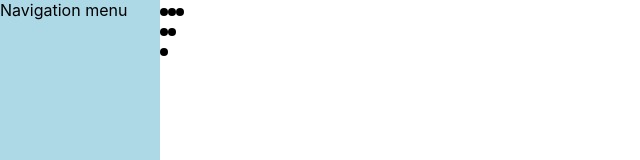
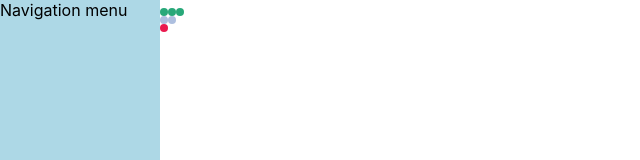
Before and after one commit to Ankook/skilla-calls, a React (Create React App) app in the folder my-app/: page / in a window 1280 px wide. Shown: the top 160 px of the page, without its empty margins (0-640 px from the left). Built offline with nearby package versions, Linux system fonts and the light colour scheme.

Commit message:
creating Evalutaion Dots component

```diff
--- a/my-app/src/components/Ui-Kit/EvaluationDots/EvaluationDots.module.scss
+++ b/my-app/src/components/Ui-Kit/EvaluationDots/EvaluationDots.module.scss
@@ -1 +1,21 @@
 @import "src/styles/main";
+
+.evaluationDots {
+  width: 28px;
+  height: 8px;
+  display: flex;
+  justify-content: flex-start;
+  gap: 2px;
+
+  .excellentContainer > * {
+    fill: $ui-green
+  }
+
+  .goodContainer > * {
+    fill: $ui-icon;
+  }
+
+  .badContainer > * {
+    fill: $ui-red;
+  }
+}
--- a/my-app/src/components/Ui-Kit/EvaluationDots/EvaluationDots.tsx
+++ b/my-app/src/components/Ui-Kit/EvaluationDots/EvaluationDots.tsx
@@ -8,19 +8,22 @@ export interface IEvaluationDots {
 
 const EvaluationDots: React.FC<IEvaluationDots> = ({ evaluationStatus }) => {
   return (
-      <div className={styles.typeOfCall}>
+      <div className={styles.evaluationDots}>
         {evaluationStatus === "excellent"
-        ? <>
+        ? <div className={styles.excellentContainer}>
           <Ellipse />
           <Ellipse />
           <Ellipse />
-          </>
+          </div>
         : evaluationStatus === "good"
-        ? <>
+        ? <div className={styles.goodContainer}>
             <Ellipse />
             <Ellipse />
-          </>
-        : <Ellipse />
+          </div>
+          : <div className={styles.badContainer}>
+            <Ellipse />
+          </div>
+
           }
       </div>
       )
```
